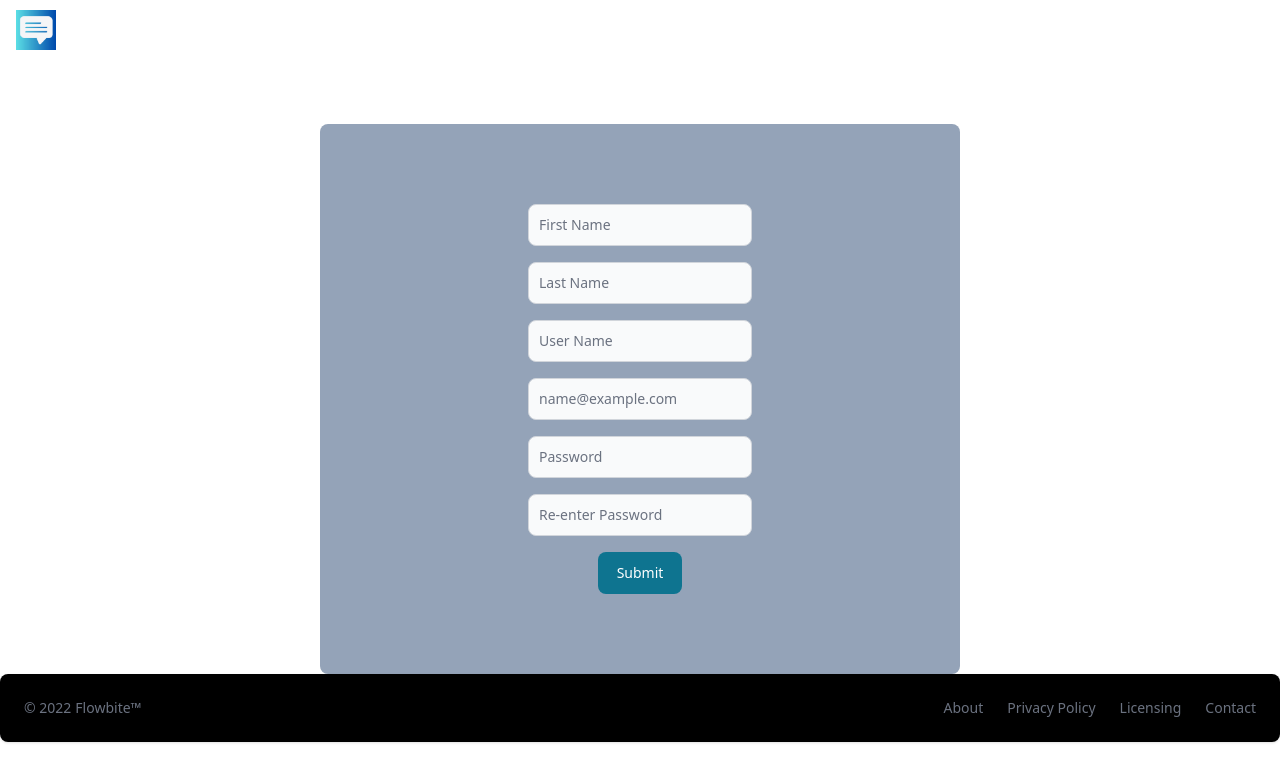
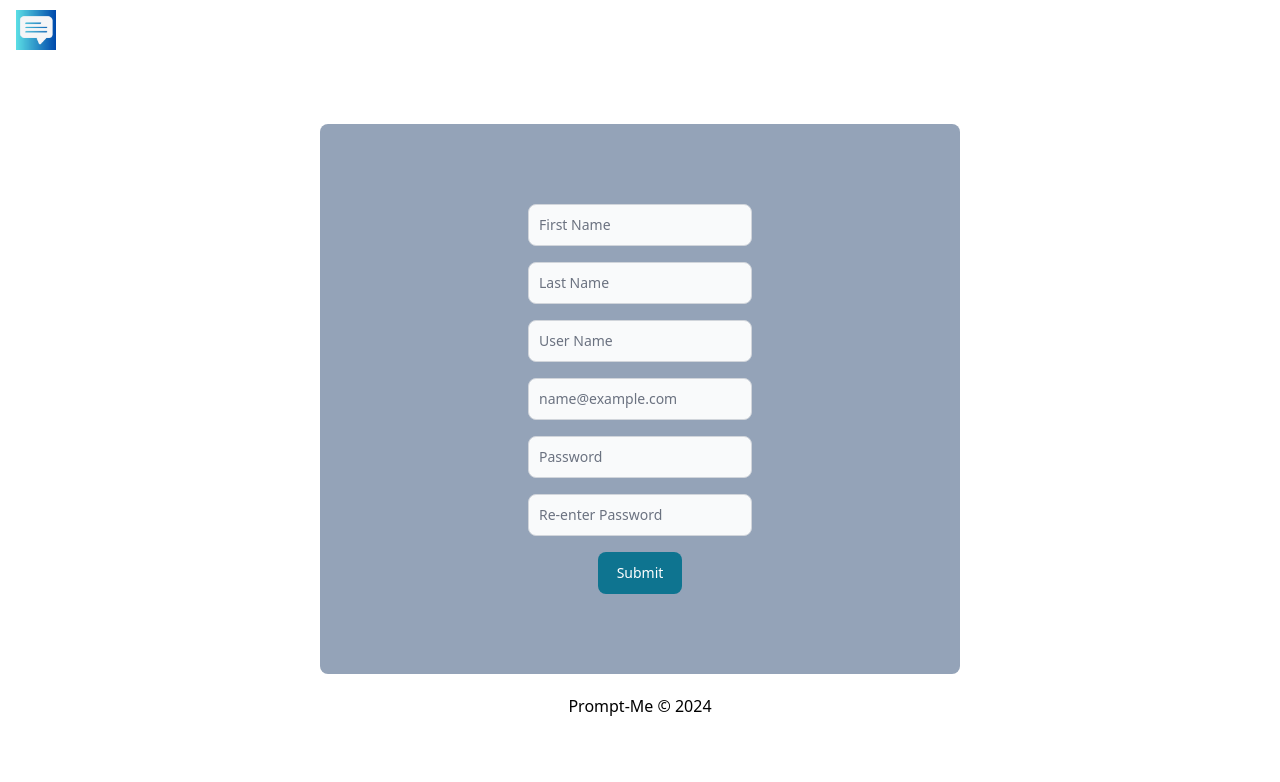
Before and after one commit to social-spark/Social-Spark, a Next.js app in the folder frontend/: page /register in a window 1280 px wide. Shown: the top 782 px of the page. Built offline with nearby package versions, Linux system fonts and the light colour scheme.

Commit message:
need some border and color

```diff
--- /dev/null
+++ b/frontend/src/app/components/Footer.tsx
@@ -0,0 +1,14 @@
+
+"use client";
+
+import { Footer } from "flowbite-react";
+
+export function FooterComponent() {
+    return (
+        <footer>
+            <div className="container text-center b-4 border-black mt-5">
+                <h4>Prompt-Me © 2024</h4>
+            </div>
+        </footer>
+    );
+}
--- a/frontend/src/app/components/footer.tsx
+++ /dev/null
@@ -1,18 +0,0 @@
-
-"use client";
-
-import { Footer } from "flowbite-react";
-
-export function FooterComponent() {
-    return (
-        <Footer container className="bg-black text-white">
-            <Footer.Copyright href="#" by="Flowbite™" year={2022} />
-            <Footer.LinkGroup>
-                <Footer.Link href="#">About</Footer.Link>
-                <Footer.Link href="#">Privacy Policy</Footer.Link>
-                <Footer.Link href="#">Licensing</Footer.Link>
-                <Footer.Link href="#">Contact</Footer.Link>
-            </Footer.LinkGroup>
-        </Footer>
-    );
-}
--- a/frontend/src/app/register/page.tsx
+++ b/frontend/src/app/register/page.tsx
@@ -3,7 +3,7 @@ import {Nav} from "@/app/components/Nav";
 import {Button, Checkbox, Label, TextInput} from "flowbite-react";
 import {Footer} from "flowbite-react";
 import React from "react";
-import {FooterComponent} from "@/app/components/footer";
+import {FooterComponent} from "@/app/components/Footer";
 
 
 
```
